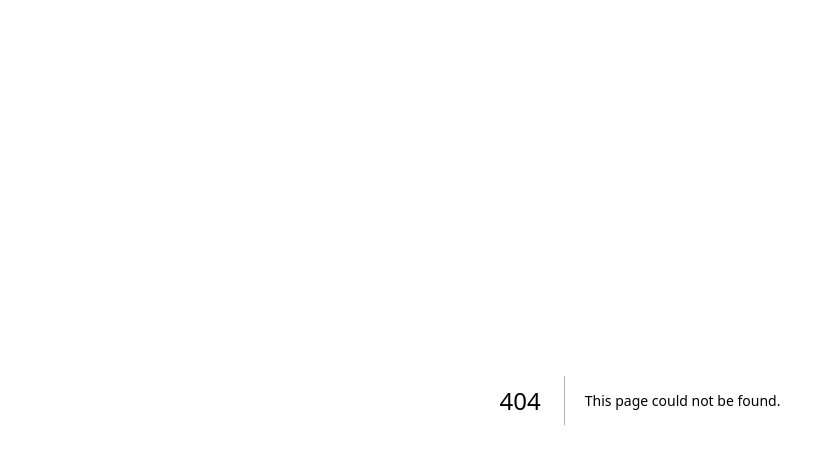
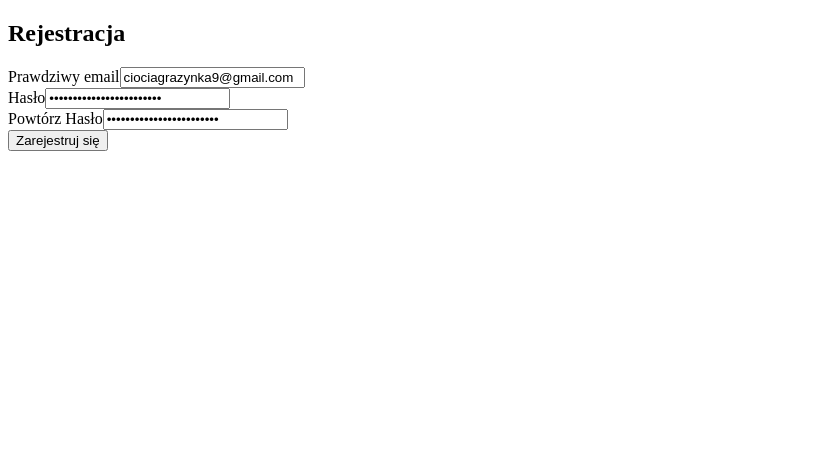
Before and after one commit to KTZgraph/pimpuszek-quiz, a Next.js app: page /register in a window 1280 px wide. Before the commit this address had no page. Shown: the top 464 px of the page, without its empty margins (0-835 px from the left). Built offline with nearby package versions, Linux system fonts and the light colour scheme; no server answers.

Commit message:
supabase rejestracja nie działa

```diff
--- /dev/null
+++ b/app/register/page.js
@@ -0,0 +1,81 @@
+"use client";
+import supabase from "../../services/supabase/connector";
+import { useState } from "react";
+import FormInput from "../../components/atoms/FormInput";
+
+const RegisterPage = () => {
+  const [loading, setLoading] = useState(false);
+  const [userData, setUserData] = useState({
+    userEmail: "ciociagrazynka9@gmail.com",
+    userPassword: "39WYs62%rmb^39WYs62%rmb^",
+    userPasswordConfirm: "39WYs62%rmb^39WYs62%rmb^",
+  });
+
+  const handleChange = (e) => {
+    // WARNING e.target.name to name z "name" z inputa
+    setUserData((prevState) => ({
+      ...prevState,
+      [e.target.name]: e.target.value,
+    }));
+  };
+
+  const handleSubmit = async (e) => {
+    e.preventDefault();
+    console.log("--------- handleSubmit ------------");
+    console.log(userData);
+    if (userData.userPassword !== userData.userPasswordConfirm) {
+      console.error("Hasła się nie zgadzają!");
+      return;
+    }
+
+    try {
+      setLoading(true);
+      //   https://supabase.com/docs/reference/javascript/auth-signup
+      const { data, error } = await supabase.auth.signUp({
+        email: userData.email,
+        password: userData.password,
+      });
+
+      console.log("DATA: ", data);
+
+      if (error) throw error;
+    } catch (error) {
+      console.error(error);
+      alert(error.error_description || error.message);
+    } finally {
+      setLoading(false);
+    }
+  };
+
+  return (
+    <div>
+      <h2>Rejestracja</h2>
+      <form onSubmit={handleSubmit}>
+        <FormInput
+          label="Prawdziwy email"
+          name="userEmail"
+          type="email"
+          value={userData.userEmail}
+          onChange={handleChange}
+        />
+        <FormInput
+          label="Hasło"
+          name="userPassword"
+          type="password"
+          value={userData.userPassword}
+          onChange={handleChange}
+        />
+        <FormInput
+          label="Powtórz Hasło"
+          name="userPasswordConfirm"
+          type="password"
+          value={userData.userPasswordConfirm}
+          onChange={handleChange}
+        />
+        <button type="submit">Zarejestruj się</button>
+      </form>
+    </div>
+  );
+};
+
+export default RegisterPage;
```
